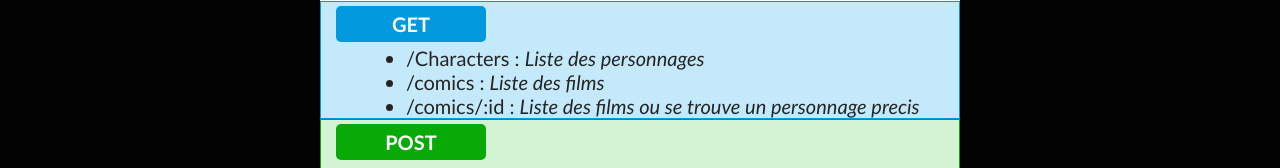
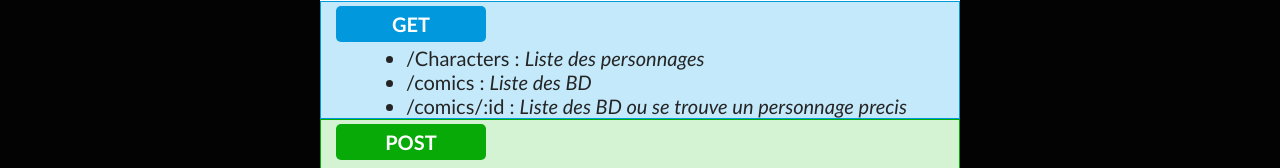
Before and after one commit to Anubis-LT/marvel-backend, a website: page html/index.html in a window 1280 px wide. Shown: the part 379-547 px from the top of the page. Drawn offline with Linux system fonts and the light colour scheme.

Commit message:
update html

```diff
--- a/html/index.html
+++ b/html/index.html
@@ -157,8 +157,8 @@ Api Site for the bootcamp Le Reacteur Gregory Le Terte 2021 Promo Andromeda
 
                 <ul>
                     <li>/Characters    : <i>Liste des personnages</i> </li>
-                    <li>/comics    : <i>Liste des films</i> </li>
-                    <li>/comics/:id    : <i>Liste des films ou se trouve un personnage precis</i> </li>
+                    <li>/comics    : <i>Liste des BD</i> </li>
+                    <li>/comics/:id    : <i>Liste des BD ou se trouve un personnage precis</i> </li>
                 </ul>
 
         </div>
```
